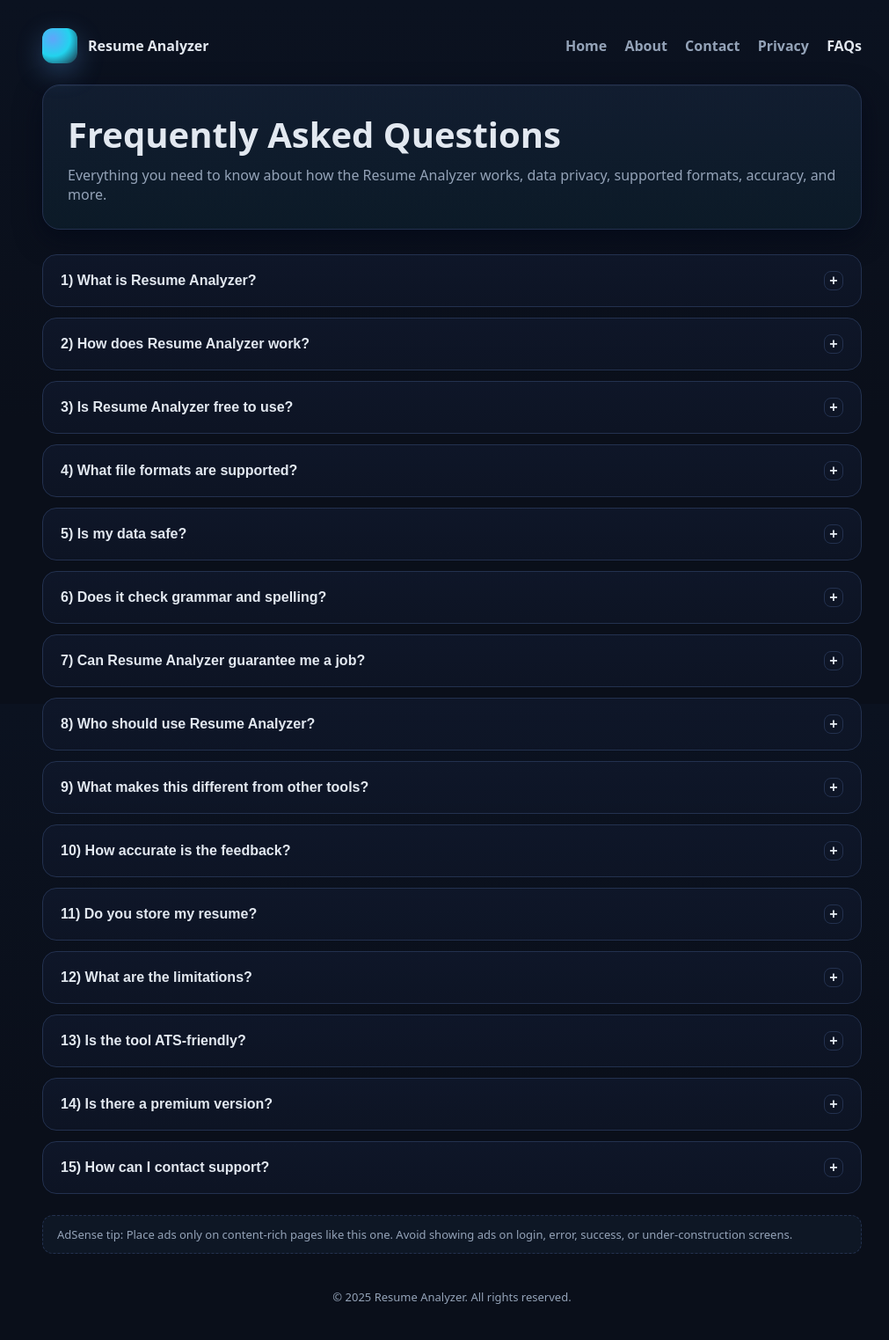
After one commit to Bhanu-lpu/ResumeAnalyzer, a Flask app: page /faq in a window 1280 px wide. The commit adds this page. Shown: the whole page at 88% size, without its empty margins (126-1137 px from the left). Run offline with Flask 3, Linux system fonts and the light colour scheme.

Commit message:
Added FAQs page

```diff
--- a/app.py
+++ b/app.py
@@ -114,6 +114,10 @@ def chat():
     response = model.generate_content(user_msg)
 
     return jsonify({"reply": response.text})
+@app.route("/faq")
+def faq():
+    return render_template("faq.html")
+
 
 
 @app.route("/test", methods=["POST"])
--- a/backend/templates/about.html
+++ b/backend/templates/about.html
@@ -128,6 +128,7 @@
         <a href="/about">About</a>
         <a href="/contact">Contact</a>
         <a href="/privacypolicy">Privacy Policy</a>
+        <a href="/faq">FAQs</a>
     </div>
 
     <!-- ✅ About Section -->
--- a/backend/templates/contact.html
+++ b/backend/templates/contact.html
@@ -163,6 +163,7 @@
     <a href="/about">About</a>
     <a href="/contact">Contact</a>
     <a href="/privacypolicy">Privacy Policy</a>
+    <a href="/faq">FAQs</a>
   </nav>
 
   <!-- Main Content -->
--- /dev/null
+++ b/backend/templates/faq.html
@@ -0,0 +1,383 @@
+<!DOCTYPE html>
+<html lang="en">
+<head>
+  <meta charset="utf-8" />
+  <meta name="viewport" content="width=device-width, initial-scale=1" />
+  <title>FAQs – Resume Analyzer</title>
+  <meta name="description" content="Frequently asked questions about Resume Analyzer: how it works, privacy, accuracy, supported formats, ATS compatibility, and more." />
+  <link rel="canonical" href="https://resumeanalyzer-ubqj.onrender.com/faq" />
+  <link rel="icon" href="favicon.ico" type="image/x-icon">
+<link rel="icon" type="image/png" sizes="32x32" href="{{ url_for('static', filename='favicon-32x32.png') }}">
+<link rel="icon" type="image/png" sizes="16x16" href="{{ url_for('static', filename='favicon-16x16.png') }}">
+<link rel="apple-touch-icon" href="{{ url_for('static', filename='apple-touch-icon.png') }}">
+<link rel="manifest" href="{{ url_for('static', filename='site.webmanifest') }}">
+
+  <!-- Open Graph -->
+  <meta property="og:title" content="FAQs – Resume Analyzer" />
+  <meta property="og:description" content="Answers about how Resume Analyzer works, privacy, accuracy, supported formats, ATS, pricing, and support." />
+  <meta property="og:type" content="website" />
+  <meta property="og:url" content="https://resumeanalyzer-ubqj.onrender.com/faq" />
+
+  <style>
+    :root {
+      --bg: #0b1220;
+      --card: #0f172a;
+      --muted: #94a3b8;
+      --text: #e2e8f0;
+      --primary: #60a5fa;
+      --ring: #1d4ed8;
+      --border: #23314f;
+    }
+    * { box-sizing: border-box; }
+    html, body { height: 100%; }
+    body {
+      margin: 0; font-family: ui-sans-serif, system-ui, -apple-system, Segoe UI, Roboto, Noto Sans, Ubuntu, Cantarell, Helvetica Neue, Arial, "Apple Color Emoji", "Segoe UI Emoji";
+      background: linear-gradient(180deg, var(--bg), #0a0f1a 60%);
+      color: var(--text);
+    }
+    .container { max-width: 980px; margin: 0 auto; padding: 24px; }
+    header { display: flex; align-items: center; justify-content: space-between; gap: 16px; padding: 8px 0 24px; }
+    .brand { display: flex; align-items: center; gap: 12px; text-decoration: none; color: var(--text); }
+    .logo { width: 40px; height: 40px; border-radius: 12px; background: radial-gradient(circle at 30% 30%, #60a5fa, #22d3ee, #1e293b); box-shadow: 0 10px 30px rgba(96,165,250,.3); }
+    nav a { color: var(--muted); text-decoration: none; margin-left: 16px; font-weight: 600; }
+    nav a:hover, nav a[aria-current="page"] { color: var(--text); }
+
+    .hero {
+      background: linear-gradient(180deg, rgba(96,165,250,.08), rgba(34,211,238,.05));
+      border: 1px solid var(--border);
+      border-radius: 20px;
+      padding: 28px;
+      box-shadow: 0 10px 30px rgba(2, 6, 23, .6), inset 0 1px 0 rgba(255,255,255,.04);
+    }
+    .hero h1 { font-size: clamp(28px, 4vw, 40px); margin: 0 0 8px; }
+    .hero p { margin: 0; color: var(--muted); font-size: 16px; }
+
+    .faq-list { margin-top: 28px; display: grid; gap: 12px; }
+    .faq-item {
+      background: linear-gradient(180deg, rgba(15,23,42,.9), rgba(15,23,42,.6));
+      border: 1px solid var(--border);
+      border-radius: 16px;
+      overflow: hidden;
+    }
+    .faq-button {
+      width: 100%;
+      text-align: left;
+      background: transparent;
+      color: var(--text);
+      border: 0;
+      padding: 18px 20px;
+      font-size: 16px;
+      font-weight: 700;
+      display: flex; align-items: center; justify-content: space-between; gap: 12px;
+      cursor: pointer;
+    }
+    .faq-button:focus { outline: 2px solid var(--ring); outline-offset: 2px; border-radius: 14px; }
+    .faq-icon { flex: none; width: 22px; height: 22px; display: grid; place-items: center; border: 1px solid var(--border); border-radius: 8px; }
+    .faq-panel { padding: 0 20px 18px; color: var(--muted); display: none; }
+    .faq-panel.open { display: block; }
+
+    .tip {
+      margin-top: 24px;
+      font-size: 14px; color: var(--muted);
+      padding: 12px 16px; border: 1px dashed var(--border); border-radius: 12px;
+      background: rgba(96,165,250,.05);
+    }
+
+    footer { margin: 40px 0 16px; text-align: center; color: var(--muted); font-size: 13px; }
+    .small { font-size: 13px; color: var(--muted); }
+
+    @media (max-width: 600px) {
+      nav { display: none; }
+      .container { padding: 16px; }
+      .faq-button { font-size: 15px; }
+    }
+  </style>
+
+  <!-- FAQPage Schema for rich results -->
+  <script type="application/ld+json">
+  {
+    "@context": "https://schema.org",
+    "@type": "FAQPage",
+    "mainEntity": [
+      {
+        "@type": "Question",
+        "name": "What is Resume Analyzer?",
+        "acceptedAnswer": {"@type": "Answer","text": "Resume Analyzer is an AI-powered tool that scans your resume and provides feedback on strengths, weaknesses, keywords, formatting, and ATS compatibility."}
+      },
+      {
+        "@type": "Question",
+        "name": "How does Resume Analyzer work?",
+        "acceptedAnswer": {"@type": "Answer","text": "It uses natural language processing and machine learning to analyze text, structure, and formatting, then compares your resume against job market standards to suggest improvements."}
+      },
+      {
+        "@type": "Question",
+        "name": "Is Resume Analyzer free to use?",
+        "acceptedAnswer": {"@type": "Answer","text": "Yes, the basic analysis is free. Premium features may be introduced later for deeper insights."}
+      },
+      {
+        "@type": "Question",
+        "name": "What file formats are supported?",
+        "acceptedAnswer": {"@type": "Answer","text": "PDF, DOC, and DOCX are supported. A clean, text-based PDF is recommended for best results."}
+      },
+      {
+        "@type": "Question",
+        "name": "Is my data secure?",
+        "acceptedAnswer": {"@type": "Answer","text": "We process resumes securely and do not sell your data. Files are handled only for analysis and not stored longer than necessary. See our Privacy Policy for details."}
+      },
+      {
+        "@type": "Question",
+        "name": "Does it check grammar and spelling?",
+        "acceptedAnswer": {"@type": "Answer","text": "Yes, common grammar, spelling, and readability issues are flagged along with suggestions to improve clarity and impact."}
+      },
+      {
+        "@type": "Question",
+        "name": "Can Resume Analyzer guarantee a job?",
+        "acceptedAnswer": {"@type": "Answer","text": "No tool can guarantee employment. Our analysis helps you present your skills better; outcomes depend on your experience and the employer."}
+      },
+      {
+        "@type": "Question",
+        "name": "Who should use Resume Analyzer?",
+        "acceptedAnswer": {"@type": "Answer","text": "Students, freshers, and working professionals who want to optimize their resumes for recruiters and ATS systems."}
+      },
+      {
+        "@type": "Question",
+        "name": "What makes this different from other tools?",
+        "acceptedAnswer": {"@type": "Answer","text": "We focus on actionable insights like quantifiable achievements, keyword coverage for roles, formatting fixes, and ATS compatibility tips."}
+      },
+      {
+        "@type": "Question",
+        "name": "How accurate is the feedback?",
+        "acceptedAnswer": {"@type": "Answer","text": "Feedback is AI-generated using best practices and public hiring standards. Use it as guidance along with your own judgment or mentor input."}
+      },
+      {
+        "@type": "Question",
+        "name": "Do you store my resume?",
+        "acceptedAnswer": {"@type": "Answer","text": "By default we avoid long-term storage. If we retain a file to improve results, it is anonymized and handled per our Privacy Policy."}
+      },
+      {
+        "@type": "Question",
+        "name": "Is there customer support?",
+        "acceptedAnswer": {"@type": "Answer","text": "Yes. Use the Contact page to report issues or request improvements. We typically respond within 48 hours on business days."}
+      }
+    ]
+  }
+  </script>
+  </style>
+    <script async src="https://pagead2.googlesyndication.com/pagead/js/adsbygoogle.js?client=ca-pub-9348521072257318"
+     crossorigin="anonymous"></script>
+</head>
+<body>
+  <div class="container">
+    <header>
+      <a class="brand" href="/">
+        <span class="logo" aria-hidden="true"></span>
+        <strong>Resume Analyzer</strong>
+      </a>
+      <nav aria-label="Primary">
+        <a href="/" >Home</a>
+        <a href="/about">About</a>
+        <a href="/contact">Contact</a>
+        <a href="/privacy">Privacy</a>
+        <a href="/faq" aria-current="page">FAQs</a>
+      </nav>
+    </header>
+
+    <section class="hero" aria-labelledby="faqTitle">
+      <h1 id="faqTitle">Frequently Asked Questions</h1>
+      <p>Everything you need to know about how the Resume Analyzer works, data privacy, supported formats, accuracy, and more.</p>
+    </section>
+
+    <section class="faq-list" id="faqs">
+      <!-- 1 -->
+      <article class="faq-item">
+        <button class="faq-button" aria-expanded="false" aria-controls="q1" id="b1">
+          <span>1) What is Resume Analyzer?</span>
+          <span class="faq-icon" aria-hidden="true">+</span>
+        </button>
+        <div class="faq-panel" id="q1" role="region" aria-labelledby="b1">
+          <p>Resume Analyzer is an AI-powered tool that evaluates your resume for clarity, structure, keywords, and ATS compatibility, then shares clear, prioritized suggestions to improve it.</p>
+        </div>
+      </article>
+
+      <!-- 2 -->
+      <article class="faq-item">
+        <button class="faq-button" aria-expanded="false" aria-controls="q2" id="b2">
+          <span>2) How does Resume Analyzer work?</span>
+          <span class="faq-icon" aria-hidden="true">+</span>
+        </button>
+        <div class="faq-panel" id="q2" role="region" aria-labelledby="b2">
+          <p>We use natural language processing (NLP) and machine learning to parse your resume, detect skills and achievements, assess formatting and readability, and map keywords to common job descriptions. You get practical advice like “add quantifiable results” or “include tools used.”</p>
+        </div>
+      </article>
+
+      <!-- 3 -->
+      <article class="faq-item">
+        <button class="faq-button" aria-expanded="false" aria-controls="q3" id="b3">
+          <span>3) Is Resume Analyzer free to use?</span>
+          <span class="faq-icon" aria-hidden="true">+</span>
+        </button>
+        <div class="faq-panel" id="q3" role="region" aria-labelledby="b3">
+          <p>Yes, the basic analysis is free. We may introduce optional premium features later for deeper insights like role-specific keyword matching and resume versioning.</p>
+        </div>
+      </article>
+
+      <!-- 4 -->
+      <article class="faq-item">
+        <button class="faq-button" aria-expanded="false" aria-controls="q4" id="b4">
+          <span>4) What file formats are supported?</span>
+          <span class="faq-icon" aria-hidden="true">+</span>
+        </button>
+        <div class="faq-panel" id="q4" role="region" aria-labelledby="b4">
+          <p>We support PDF, DOC, and DOCX files. For the most accurate parsing, a simple text-based PDF with standard fonts and minimal graphics works best.</p>
+        </div>
+      </article>
+
+      <!-- 5 -->
+      <article class="faq-item">
+        <button class="faq-button" aria-expanded="false" aria-controls="q5" id="b5">
+          <span>5) Is my data safe?</span>
+          <span class="faq-icon" aria-hidden="true">+</span>
+        </button>
+        <div class="faq-panel" id="q5" role="region" aria-labelledby="b5">
+          <p>Yes. Files are transmitted over HTTPS and processed securely. We do not sell personal data. Refer to our <a href="/privacy">Privacy Policy</a> for collection and retention details.</p>
+        </div>
+      </article>
+
+      <!-- 6 -->
+      <article class="faq-item">
+        <button class="faq-button" aria-expanded="false" aria-controls="q6" id="b6">
+          <span>6) Does it check grammar and spelling?</span>
+          <span class="faq-icon" aria-hidden="true">+</span>
+        </button>
+        <div class="faq-panel" id="q6" role="region" aria-labelledby="b6">
+          <p>Yes. The analyzer highlights common grammar, spelling, and style issues and offers suggestions to make your resume clearer and more professional.</p>
+        </div>
+      </article>
+
+      <!-- 7 -->
+      <article class="faq-item">
+        <button class="faq-button" aria-expanded="false" aria-controls="q7" id="b7">
+          <span>7) Can Resume Analyzer guarantee me a job?</span>
+          <span class="faq-icon" aria-hidden="true">+</span>
+        </button>
+        <div class="faq-panel" id="q7" role="region" aria-labelledby="b7">
+          <p>No tool can guarantee employment. Our goal is to help you present your experience more effectively so you can perform better in screenings.</p>
+        </div>
+      </article>
+
+      <!-- 8 -->
+      <article class="faq-item">
+        <button class="faq-button" aria-expanded="false" aria-controls="q8" id="b8">
+          <span>8) Who should use Resume Analyzer?</span>
+          <span class="faq-icon" aria-hidden="true">+</span>
+        </button>
+        <div class="faq-panel" id="q8" role="region" aria-labelledby="b8">
+          <p>Students, fresh graduates, and professionals aiming to optimize resumes for internships, campus placements, or job transitions will benefit most.</p>
+        </div>
+      </article>
+
+      <!-- 9 -->
+      <article class="faq-item">
+        <button class="faq-button" aria-expanded="false" aria-controls="q9" id="b9">
+          <span>9) What makes this different from other tools?</span>
+          <span class="faq-icon" aria-hidden="true">+</span>
+        </button>
+        <div class="faq-panel" id="q9" role="region" aria-labelledby="b9">
+          <p>We focus on actionable, specific advice—like adding metrics to achievements, aligning keywords with role descriptions, and fixing layout issues that can confuse ATS systems.</p>
+        </div>
+      </article>
+
+      <!-- 10 -->
+      <article class="faq-item">
+        <button class="faq-button" aria-expanded="false" aria-controls="q10" id="b10">
+          <span>10) How accurate is the feedback?</span>
+          <span class="faq-icon" aria-hidden="true">+</span>
+        </button>
+        <div class="faq-panel" id="q10" role="region" aria-labelledby="b10">
+          <p>Feedback is generated using widely accepted hiring and resume-writing best practices. Treat it as guidance and adapt it to your background and target roles.</p>
+        </div>
+      </article>
+
+      <!-- 11 -->
+      <article class="faq-item">
+        <button class="faq-button" aria-expanded="false" aria-controls="q11" id="b11">
+          <span>11) Do you store my resume?</span>
+          <span class="faq-icon" aria-hidden="true">+</span>
+        </button>
+        <div class="faq-panel" id="q11" role="region" aria-labelledby="b11">
+          <p>We avoid long-term storage unless required for improving service quality. If retained, files are anonymized and protected. Read more in the <a href="/privacy">Privacy Policy</a>.</p>
+        </div>
+      </article>
+
+      <!-- 12 -->
+      <article class="faq-item">
+        <button class="faq-button" aria-expanded="false" aria-controls="q12" id="b12">
+          <span>12) What are the limitations?</span>
+          <span class="faq-icon" aria-hidden="true">+</span>
+        </button>
+        <div class="faq-panel" id="q12" role="region" aria-labelledby="b12">
+          <p>Highly stylized resumes with complex graphics or tables may parse imperfectly. We recommend a clean, single-column layout for the best analysis.</p>
+        </div>
+      </article>
+
+      <!-- 13 -->
+      <article class="faq-item">
+        <button class="faq-button" aria-expanded="false" aria-controls="q13" id="b13">
+          <span>13) Is the tool ATS-friendly?</span>
+          <span class="faq-icon" aria-hidden="true">+</span>
+        </button>
+        <div class="faq-panel" id="q13" role="region" aria-labelledby="b13">
+          <p>Yes. Our suggestions emphasize ATS readability—clear headings, standard fonts, and strong keyword coverage so automated screeners can parse your resume.</p>
+        </div>
+      </article>
+
+      <!-- 14 -->
+      <article class="faq-item">
+        <button class="faq-button" aria-expanded="false" aria-controls="q14" id="b14">
+          <span>14) Is there a premium version?</span>
+          <span class="faq-icon" aria-hidden="true">+</span>
+        </button>
+        <div class="faq-panel" id="q14" role="region" aria-labelledby="b14">
+          <p>We may add optional premium features like role-targeted scoring, cover letter checks, and tailored keyword suggestions based on job postings.</p>
+        </div>
+      </article>
+
+      <!-- 15 -->
+      <article class="faq-item">
+        <button class="faq-button" aria-expanded="false" aria-controls="q15" id="b15">
+          <span>15) How can I contact support?</span>
+          <span class="faq-icon" aria-hidden="true">+</span>
+        </button>
+        <div class="faq-panel" id="q15" role="region" aria-labelledby="b15">
+          <p>Use the <a href="/contact">Contact</a> page to report issues or request features. Please include your file type and a brief description of the problem.</p>
+        </div>
+      </article>
+    </section>
+
+    <p class="tip small">AdSense tip: Place ads only on content-rich pages like this one. Avoid showing ads on login, error, success, or under-construction screens.</p>
+
+    <footer>
+      © <span id="year"></span> Resume Analyzer. All rights reserved.
+    </footer>
+  </div>
+
+  <script>
+    // Accordion behavior with proper ARIA state management
+    const buttons = document.querySelectorAll('.faq-button');
+    buttons.forEach(btn => {
+      btn.addEventListener('click', () => {
+        const expanded = btn.getAttribute('aria-expanded') === 'true';
+        const panel = document.getElementById(btn.getAttribute('aria-controls'));
+        btn.setAttribute('aria-expanded', String(!expanded));
+        panel.classList.toggle('open');
+        // Toggle icon
+        const icon = btn.querySelector('.faq-icon');
+        if (icon) icon.textContent = expanded ? '+' : '−';
+      });
+    });
+
+    // current year
+    document.getElementById('year').textContent = new Date().getFullYear();
+  </script>
+</body>
+</html>
--- a/backend/templates/index.html
+++ b/backend/templates/index.html
@@ -328,6 +328,7 @@ button:hover { background: #45a049; }
         <a href="/about">About</a>
         <a href="/contact">Contact</a>
         <a href="/privacypolicy">Privacy Policy</a>
+        <a href="/faq">FAQs</a>
         <a href="#" id="startTourBtn" style="background: rgba(255,255,255,0.2); padding: 6px 12px; border-radius:6px;">🚀 Start Tour</a>
     </div>
 
--- a/backend/templates/privacypolicy.html
+++ b/backend/templates/privacypolicy.html
@@ -129,6 +129,7 @@ footer a:hover {
     <a href="/about">About</a>
     <a href="/contact">Contact</a>
     <a href="/privacypolicy">Privacy Policy</a>
+    <a href="/faq">FAQs</a>
 </div>
 
 <!-- Main Container -->
```
Also changed, not shown: backend/templates/announcements.html (deleted, +0 -101 lines).
